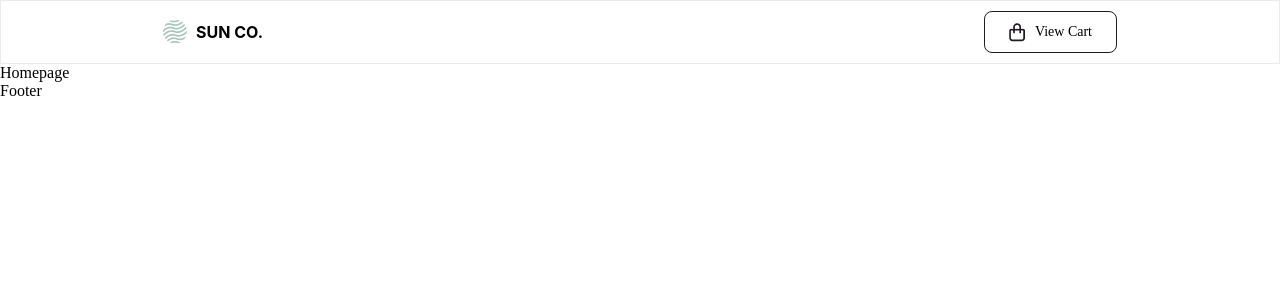
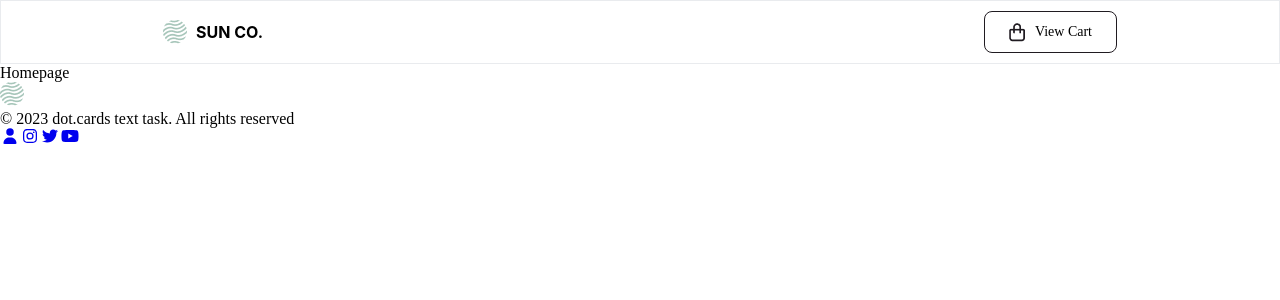
Before and after one commit to freddy990117/Shoe_Store, a React (Vite) app: page / in a window 1280 px wide. Shown: the top 300 px of the page. Built offline with nearby package versions, Linux system fonts and the light colour scheme.

Commit message:
Feat : bulid footer's layout

```diff
--- a/src/Components/Footer.tsx
+++ b/src/Components/Footer.tsx
@@ -1,7 +1,35 @@
-import React from "react";
-
+import { FontAwesomeIcon } from "@fortawesome/react-fontawesome";
+import { faUser } from "@fortawesome/free-solid-svg-icons";
+import {
+  faInstagram,
+  faYoutube,
+  faTwitter,
+} from "@fortawesome/free-brands-svg-icons";
 const Footer = () => {
-  return <div>Footer</div>;
+  return (
+    <div className="footer">
+      <div className="footer-logo">
+        <img src="/public/icons/icon.png" alt="logo" />
+      </div>
+      <div className="footer-copyright">
+        <p>© 2023 dot.cards text task. All rights reserved</p>
+      </div>
+      <div className="footer-contact">
+        <a href="/">
+          <FontAwesomeIcon icon={faUser} />
+        </a>
+        <a href="/">
+          <FontAwesomeIcon icon={faInstagram} />
+        </a>
+        <a href="/">
+          <FontAwesomeIcon icon={faTwitter} />
+        </a>
+        <a href="/">
+          <FontAwesomeIcon icon={faYoutube} />
+        </a>
+      </div>
+    </div>
+  );
 };
 
 export default Footer;
```
